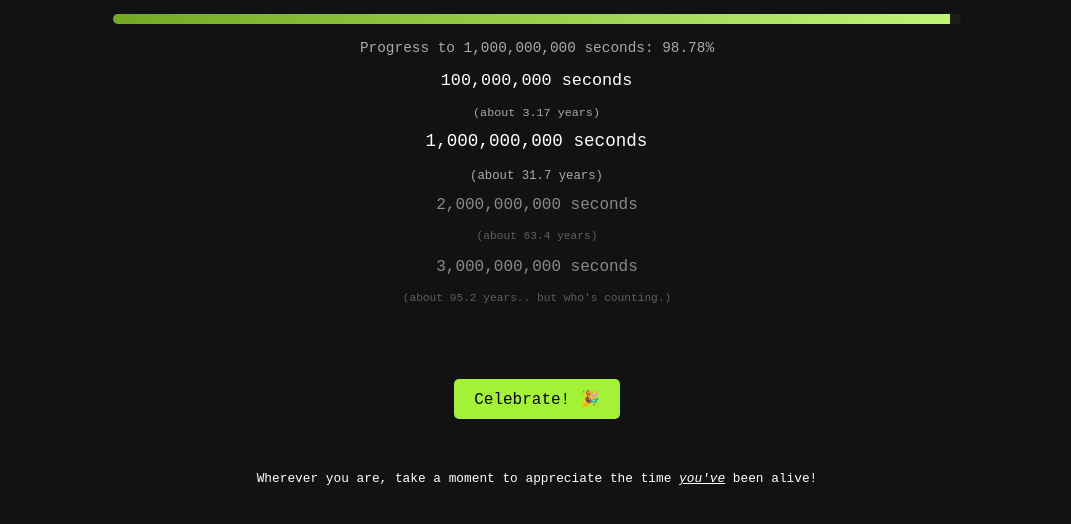
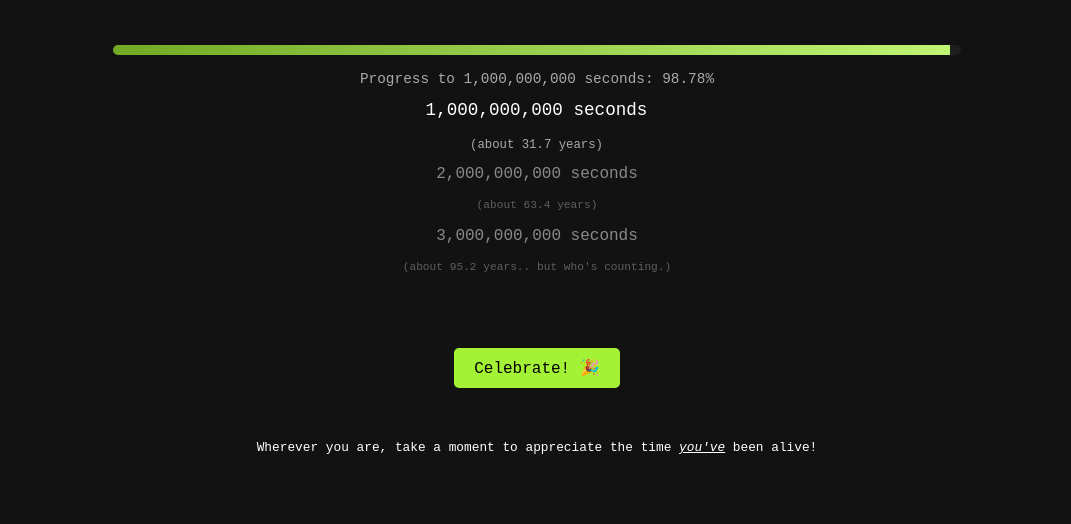
Before and after one commit to Dav1s-Ops/one-billion-seconds, a website with bundled scripts: page index.html in a window 1280 px wide. Shown: the part 238-762 px from the top of the page, without its empty margins (103-1174 px from the left). Built offline with nearby package versions, Linux system fonts and the light colour scheme; files whose address does not match are found by name.

Commit message:
Remove 100 mill seconds

```diff
--- a/index.html
+++ b/index.html
@@ -15,10 +15,6 @@
       <div class="progress-fill"></div>
     </div>
     <p id="progress-label">Progress to next milestone</p>
-    <div>
-      <p class="seconds-desc">100,000,000 seconds</p>
-      <p class="years-desc">(about 3.17 years)</p>
-    </div>
     <div>
       <p class="seconds-desc">1,000,000,000 seconds</p>
       <p class="years-desc">(about 31.7 years)</p>
--- a/js/milestones.js
+++ b/js/milestones.js
@@ -1,8 +1,7 @@
 export const milestones = [
-  { seconds: 100000000, descElement: document.querySelectorAll('.seconds-desc')[0].parentNode },
-  { seconds: 1000000000, descElement: document.querySelectorAll('.seconds-desc')[1].parentNode },
-  { seconds: 2000000000, descElement: document.querySelectorAll('.seconds-desc')[2].parentNode },
-  { seconds: 3000000000, descElement: document.querySelectorAll('.seconds-desc')[3].parentNode }
+  { seconds: 1000000000, descElement: document.querySelectorAll('.seconds-desc')[0].parentNode },
+  { seconds: 2000000000, descElement: document.querySelectorAll('.seconds-desc')[1].parentNode },
+  { seconds: 3000000000, descElement: document.querySelectorAll('.seconds-desc')[2].parentNode }
 ];
 
 export function updateMilestones(currentSeconds) {
```
